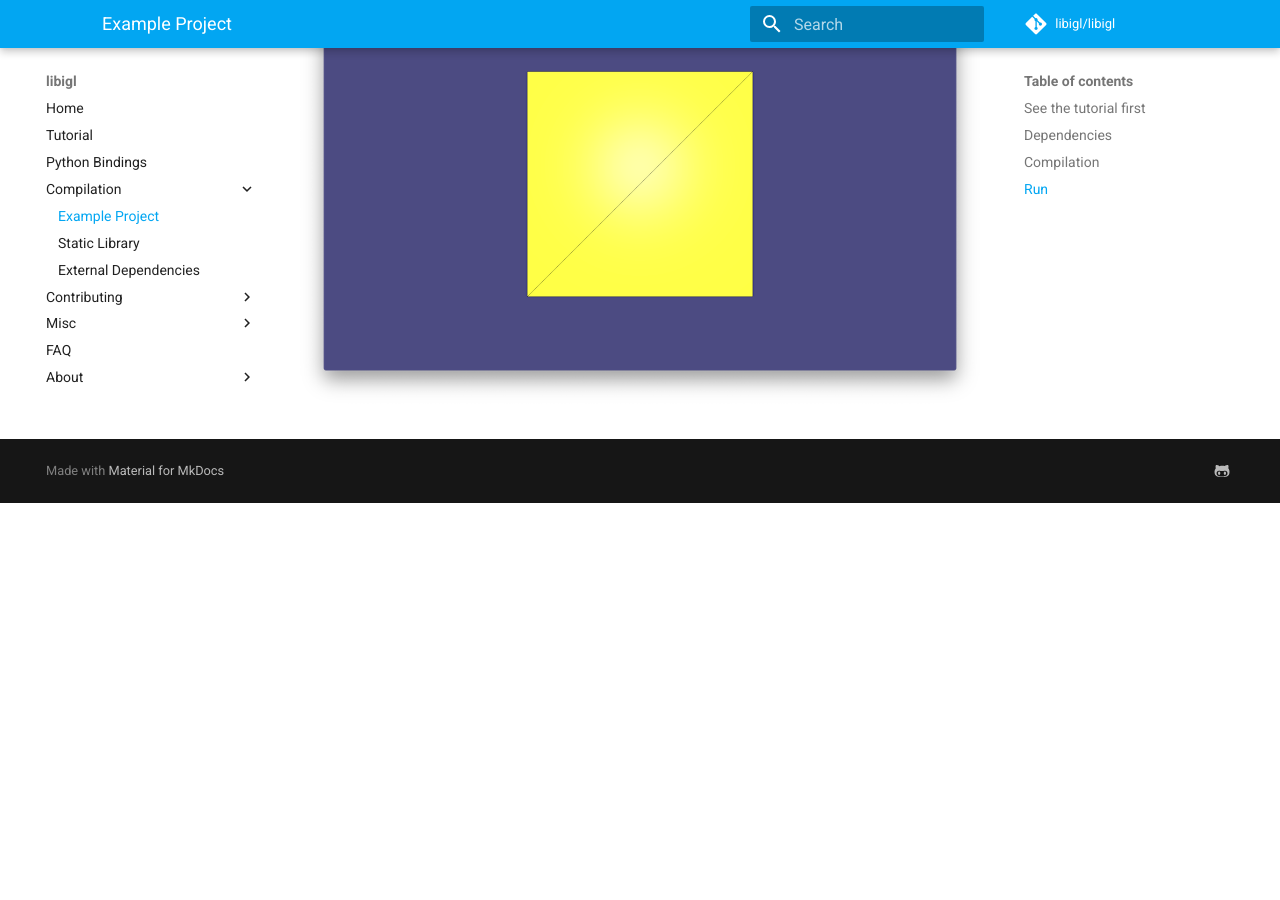
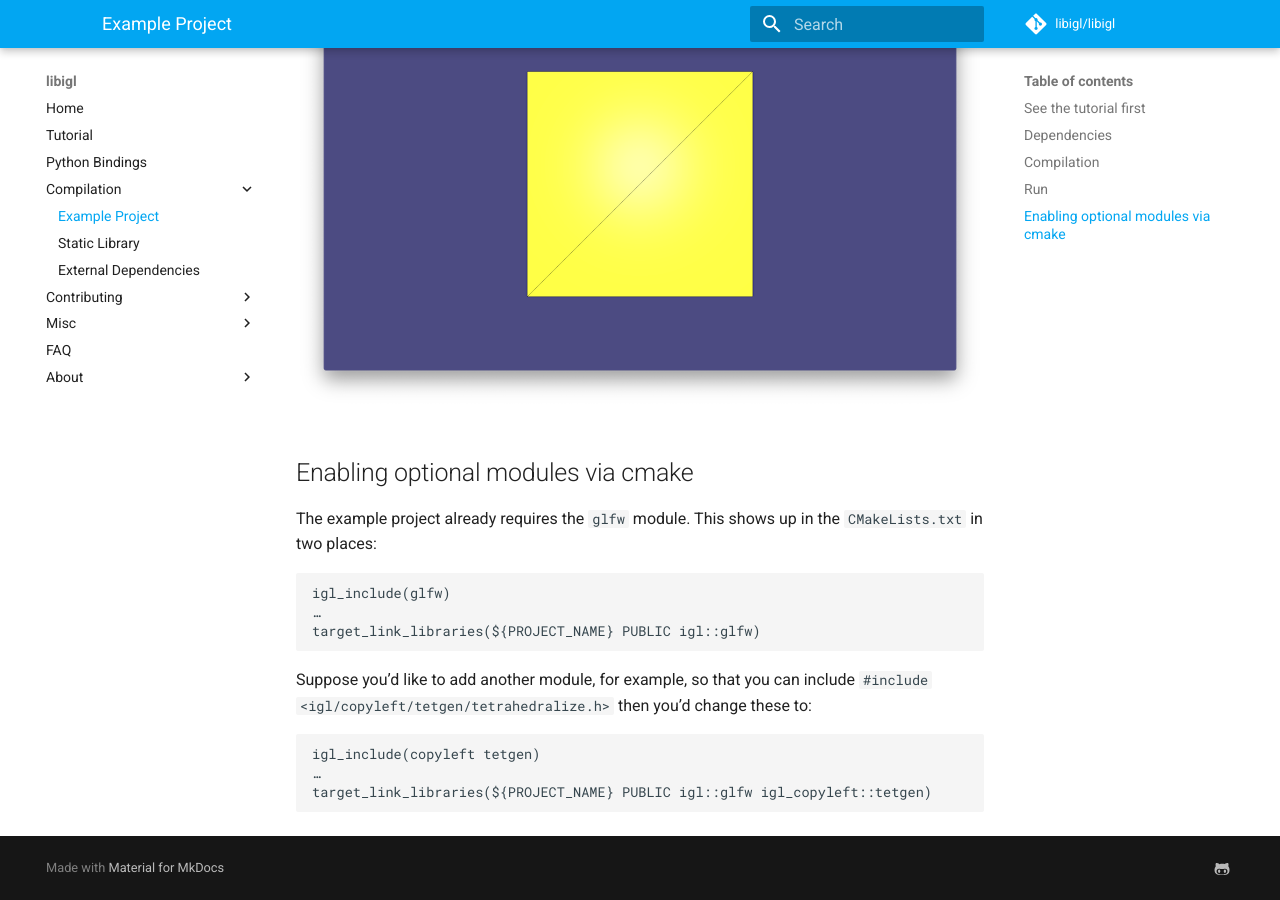
Before and after one commit to libigl/libigl.github.io, an MkDocs documentation site: the page built from docs/example-project.md, in a window 1280 px wide and 900 px high, scrolled down 1495 px. Built offline with MkDocs 1.6.1 and Material for MkDocs 9.7.7, drawn with Linux system fonts in a browser that asks for light colours; comment, search, counter and statistics services are not loaded; before the commit the page ends 1998 px from its top, so only the background shows below that.

Commit message:
explain igl_include cmake (#59)
Fixes https://github.com/libigl/libigl/issues/2196#issuecomment-1535158555

````diff
--- a/docs/example-project.md
+++ b/docs/example-project.md
@@ -60,3 +60,21 @@ From within the `build` directory just issue:
 
 A glfw app should launch displaying a 3D cube.
 ![Libigl example project: https://github.com/libigl/libigl-example-project](images/libigl-example-project.png)
+
+## Enabling optional modules via cmake
+
+The example project already requires the `glfw` module. This shows up in the `CMakeLists.txt` in two places:
+
+```
+igl_include(glfw)
+…
+target_link_libraries(${PROJECT_NAME} PUBLIC igl::glfw)
+```
+
+Suppose you'd like to add another module, for example, so that you can include `#include <igl/copyleft/tetgen/tetrahedralize.h>` then you'd change these to:
+
+```
+igl_include(copyleft tetgen)
+…
+target_link_libraries(${PROJECT_NAME} PUBLIC igl::glfw igl_copyleft::tetgen)
+```
````
